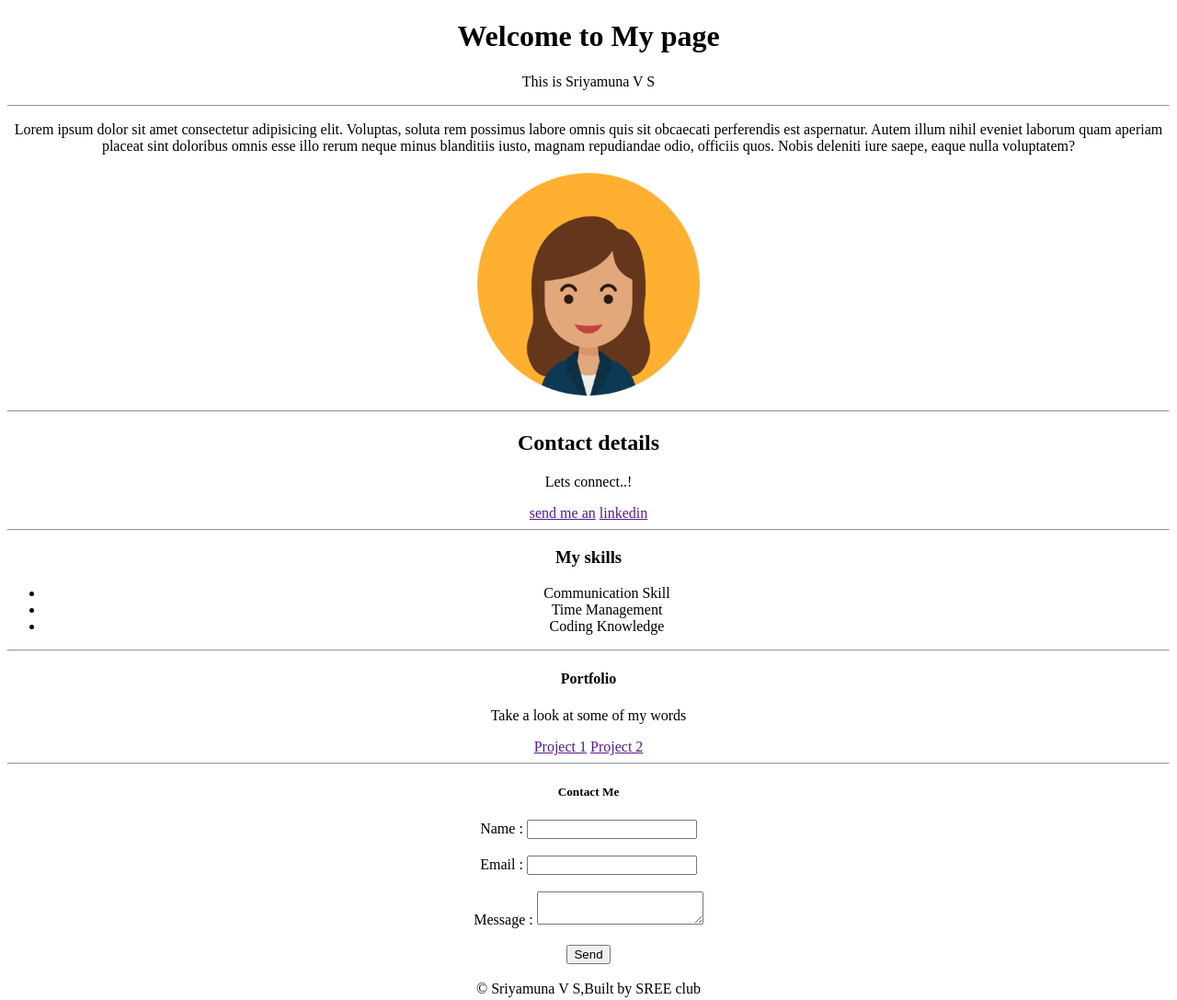
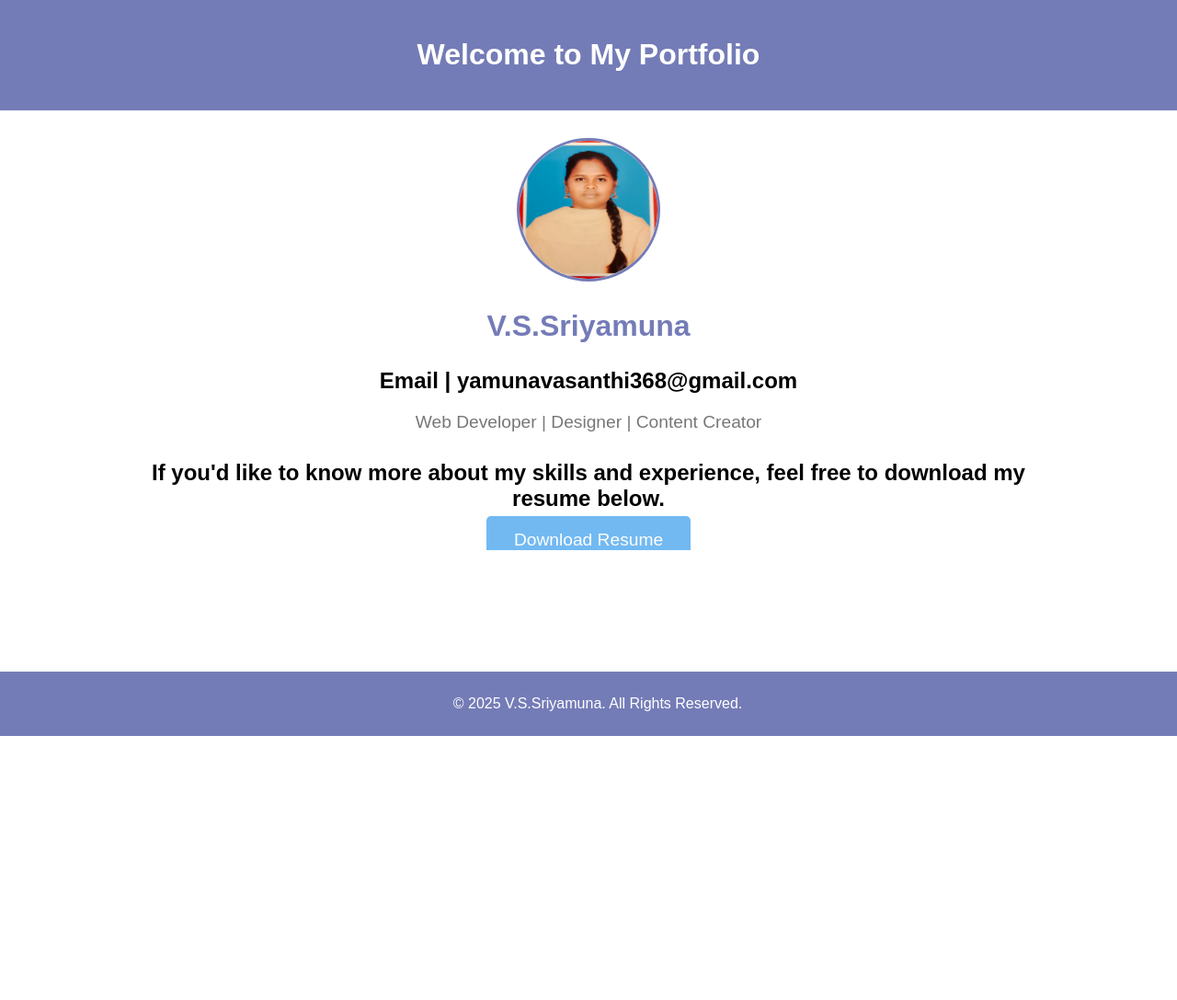
Before and after one commit to Sriyamuna07/personalwebsite, a plain HTML site: page index.html in a window 1280 px wide. Shown: the whole page at 92% size. After the commit the page ends 800 px from the top, so only its background shows below. Drawn offline with Linux system fonts and the light colour scheme.

Commit message:
Add files via upload

```diff
--- a/index.html
+++ b/index.html
@@ -3,63 +3,105 @@
 <head>
     <meta charset="UTF-8">
     <meta name="viewport" content="width=device-width, initial-scale=1.0">
-    <title>my webpage</title>
+    <meta http-equiv="X-UA-Compatible" content="ie=edge">
+    <title>My Portfolio</title>
+    <style>
+        body {
+            font-family: Arial, sans-serif;
+            background-color: #FFFFFF;
+            margin: 0;
+            padding: 0;
+        }
+
+        header {
+            background-color: #747CB7;
+            color: white;
+            text-align: center;
+            padding: 20px;
+        }
+
+        .container {
+            width: 80%;
+            margin: auto;
+            overflow: hidden;
+        }
+
+        .profile {
+            text-align: center;
+            margin-top: 30px;
+        }
+
+        .profile img {
+            width: 150px;
+            height: 150px;
+            border-radius: 50%;
+            border: 3px solid #747CB7;
+        }
+
+        .profile h1 {
+            font-size: 2em;
+            color: #747CB7;
+        }
+
+        .profile p {
+            font-size: 1.2em;
+            color: #777;
+        }
+
+        .resume {
+            text-align: center;
+            margin-top: 30px;
+        }
+
+        .resume a {
+            background-color: #72B9F2;
+            color: white;
+            padding: 15px 30px;
+            text-decoration: none;
+            font-size: 1.2em;
+            border-radius: 5px;
+            transition: background-color 0.3s ease;
+        }
+
+        .resume a:hover {
+            background-color: #72B9F2;
+        }
+
+        footer {
+            background-color: #747CB7;
+            color: white;
+            text-align: center;
+            padding: 10px;
+            position: fixed;
+            width: 100%;
+            bottom: 0;
+        }
+    </style>
 </head>
 <body>
-    <center>
     <header>
-        <h1>Welcome to My page</h1>
-        <p>This is Sriyamuna V S</p>
-        </header>
-        <hr>
-    <section>
-        <p>Lorem ipsum dolor sit amet consectetur adipisicing elit. Voluptas, soluta rem possimus labore omnis quis sit obcaecati perferendis est aspernatur. Autem illum nihil eveniet laborum quam aperiam placeat sint doloribus omnis esse illo rerum neque minus blanditiis iusto, magnam repudiandae odio, officiis quos. Nobis deleniti iure saepe, eaque nulla voluptatem?</p>
-        <img src="image/image 1.png" alt="" height="250px" width="250px">
-    </section>
-    <hr>
-    <section>
-        <h2>Contact details</h2>
-        <p>Lets connect..!</p>
-        <a href="">send me an</a>
-        <a href="">linkedin</a>
-    </section>
-    <hr>
-    <section>
-        <h3>My skills</h3>
-        <UL>
-            <li>Communication Skill</li>
-            <li>Time Management</li>
-            <li>Coding Knowledge</li>
-        </UL>
-    </section>
-    <hr>
-    <section>
-        <h4>Portfolio</h4>
-        <p>Take a look at some of my words</p>
-        <a href="">Project 1</a>
-        <a href="">Project 2</a>
-    </section>
-    <hr>
-    <section>
-        <h5>Contact Me</h5>
-        <form action="">
-            <label for="">Name : </label>
-            <input type="text" name="Name" id="Name" class="Send">
-            <br><br>
-            <label for="">Email : </label>
-            <input type="text" name="Email" class="Email">
-            <br><br>
-            <label for="">Message : </label>
-            <textarea name="Message" id="Message"></textarea>
-            <br><br>
-            <button>Send</button>
-            <br><br>
-        </form>
-    </section>
+        <div class="container">
+            <h1>Welcome to My Portfolio</h1>
+        </div>
+    </header>
+
+    <div class="container">
+        <section class="profile">
+            <img src="sriyamuna.jpg" alt="Profile Picture">
+            <h1>V.S.Sriyamuna</h1>
+            <h2>Email | yamunavasanthi368@gmail.com</h2>
+
+            <p>Web Developer | Designer | Content Creator</p>
+        </section>
+
+        <section class="resume">
+            <h2>If you'd like to know more about my skills and experience, feel free to download my resume below.</h2>
+            <a href="V.S.Sriyamuna.docx" download>Download Resume</a>
+        </section>
+    </div>
+
     <footer>
-&copy; Sriyamuna V S,Built by SREE club
-
+        <p>&copy; 2025 V.S.Sriyamuna. All Rights Reserved.</p>
     </footer>
-</center>
 </body>
 </html>
```
Also changed, not shown: sriyamuna.jpg (added).
